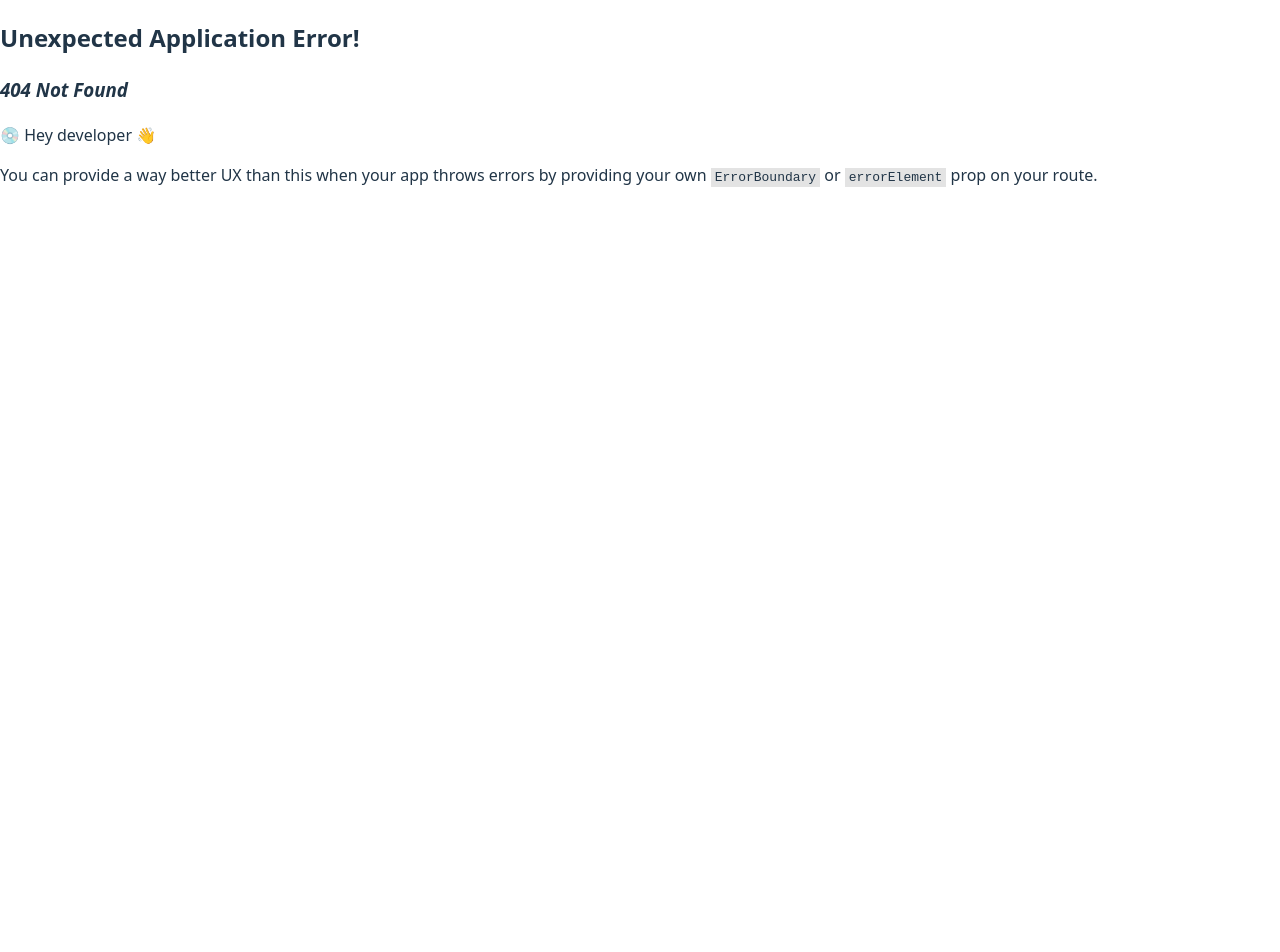
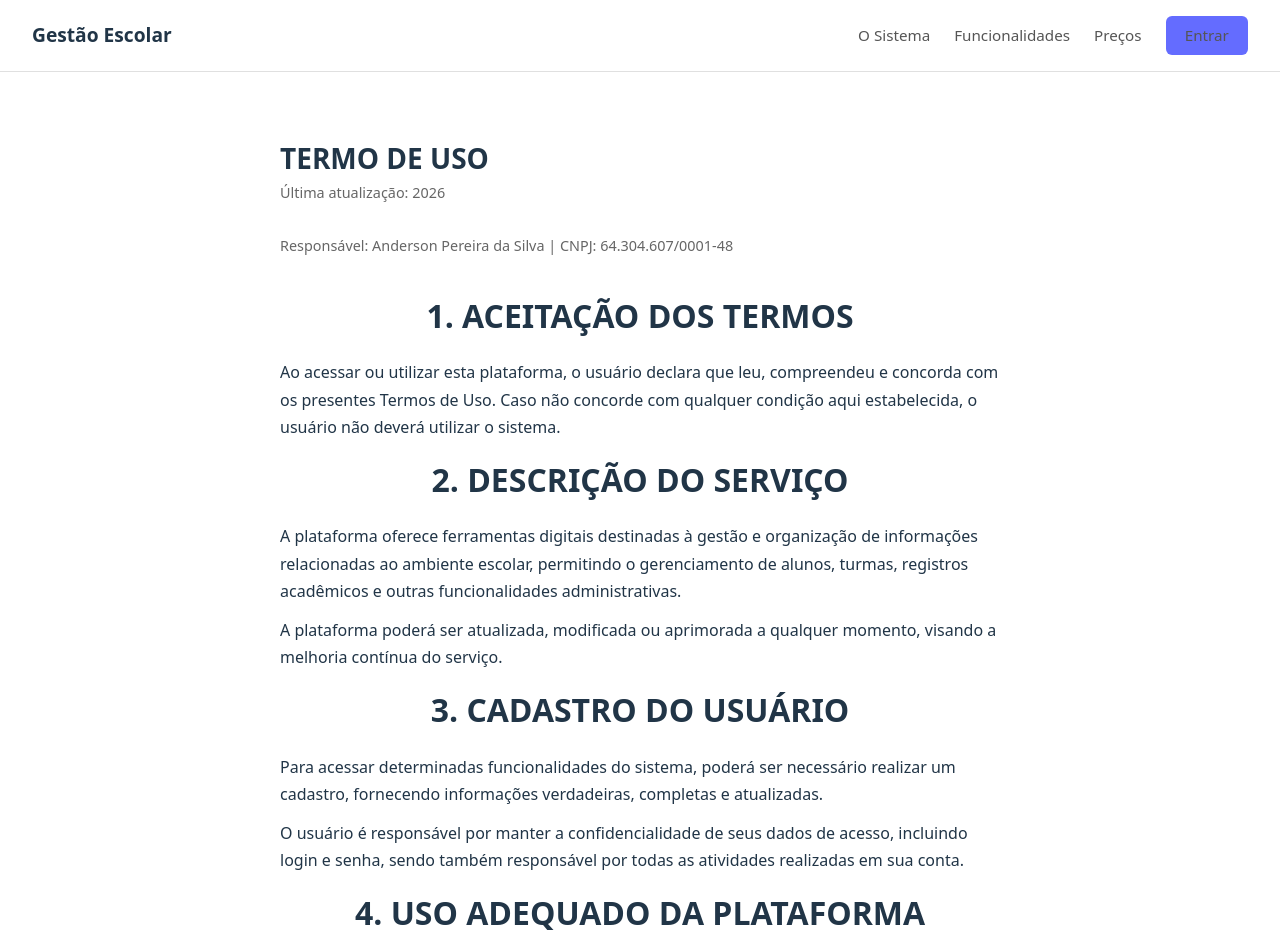
Before and after one commit to pereirasil/escola, a React (Vite) app: page /termo-de-uso in a window 1280 px wide. Before the commit this address had no page. Shown: the top 952 px of the page. Before the commit the page ends 820 px from the top, so only its background shows below. Built offline with nearby package versions, Linux system fonts and the light colour scheme.

Commit message:
feat: implementar checkbox para aceite dos termos de uso na tela de cadastro

```diff
--- a/src/index.css
+++ b/src/index.css
@@ -1417,6 +1417,45 @@ body {
   line-height: 1.5;
 }
 
+.auth-hero-trust {
+  font-size: 0.95rem;
+  color: rgba(255, 255, 255, 0.75);
+  margin: 0 0 1.5rem;
+  text-align: center;
+  padding: 0.85rem 1.25rem;
+  background: rgba(100, 108, 255, 0.08);
+  border-radius: 12px;
+  border: 1px solid rgba(100, 108, 255, 0.2);
+  animation: auth-trust-fade-in 0.8s ease-out;
+}
+
+.auth-hero-trust-highlight {
+  font-weight: 700;
+  color: #fff;
+  background: linear-gradient(90deg, #646cff 0%, #a78bfa 50%, #646cff 100%);
+  background-size: 200% auto;
+  -webkit-background-clip: text;
+  -webkit-text-fill-color: transparent;
+  background-clip: text;
+  animation: auth-trust-shimmer 3s ease-in-out infinite;
+}
+
+@keyframes auth-trust-fade-in {
+  from {
+    opacity: 0;
+    transform: translateY(8px);
+  }
+  to {
+    opacity: 1;
+    transform: translateY(0);
+  }
+}
+
+@keyframes auth-trust-shimmer {
+  0%, 100% { background-position: 0% center; }
+  50% { background-position: 100% center; }
+}
+
 .auth-hero-footer-text {
   font-size: 0.85rem;
   color: rgba(255, 255, 255, 0.4);
@@ -1745,6 +1784,29 @@ body {
 
 .auth-footer a {
   margin-left: 0.25rem;
+}
+
+.terms-container {
+  display: flex;
+  align-items: center;
+  gap: 8px;
+  margin-bottom: 1rem;
+}
+
+.terms-container input[type="checkbox"] {
+  flex-shrink: 0;
+  margin: 0;
+  width: auto;
+}
+
+.terms-container .terms-label {
+  display: inline-flex;
+  align-items: center;
+  gap: 4px;
+  font-size: 14px;
+  margin: 0;
+  white-space: nowrap;
+  cursor: pointer;
 }
 
 .register-section {
--- a/src/modules/auth/pages/Cadastro.jsx
+++ b/src/modules/auth/pages/Cadastro.jsx
@@ -12,6 +12,7 @@ export default function Cadastro() {
     responsible_name: '',
     cnpj: '',
     phone: '',
+    accepted_terms: false,
   })
   const [loading, setLoading] = useState(false)
   const [success, setSuccess] = useState(false)
@@ -26,8 +27,9 @@ export default function Cadastro() {
     e.preventDefault()
     setLoading(true)
     setPix(null)
+    const { accepted_terms, ...registerData } = form
     authService
-      .register(form)
+      .register(registerData)
       .then((res) => {
         setSuccess(true)
         setPix(res.data?.pix || null)
@@ -292,6 +294,19 @@ Assim que o pagamento for confirmado, em até 24 horas liberaremos seu acesso.
                     </button>
                   </div>
                 </label>
+                <div className="terms-container">
+                  <input
+                    type="checkbox"
+                    id="terms"
+                    name="accepted_terms"
+                    checked={form.accepted_terms}
+                    onChange={(e) => setForm({ ...form, accepted_terms: e.target.checked })}
+                    required
+                  />
+                  <label htmlFor="terms" className="terms-label">
+                    Li e concordo com o <Link to="/termo-de-uso">Termo de Uso</Link>
+                  </label>
+                </div>
                 <button type="submit" className="btn-primary" disabled={loading}>
                   {loading ? 'Cadastrando...' : 'Cadastrar'}
                 </button>
--- a/src/modules/auth/pages/Login.jsx
+++ b/src/modules/auth/pages/Login.jsx
@@ -135,6 +135,10 @@ export default function Login() {
             </div>
           </div>
 
+          <p className="auth-hero-trust">
+            Mais de <span className="auth-hero-trust-highlight">500 escolas</span> já confiam na nossa plataforma
+          </p>
+
           <p className="auth-hero-footer-text">
             Usado por escolas que buscam eficiência, organização e resultados.
           </p>
--- /dev/null
+++ b/src/modules/public/pages/TermoDeUso.jsx
@@ -0,0 +1,108 @@
+import { Helmet } from 'react-helmet-async'
+import { Link } from 'react-router-dom'
+import PublicNav from '../components/PublicNav'
+import PublicFooter from '../components/PublicFooter'
+import '../public.css'
+
+export default function TermoDeUso() {
+  return (
+    <div>
+      <Helmet>
+        <title>Termo de Uso - Sistema de Gestão Escolar</title>
+        <meta name="description" content="Termos de uso da plataforma de gestão escolar. Leia as condições de uso do sistema." />
+        <meta name="robots" content="index,follow" />
+        <link rel="canonical" href="https://gestaoescolar.com.br/termo-de-uso" />
+      </Helmet>
+
+      <header>
+        <PublicNav />
+      </header>
+
+      <main>
+        <section className="landing-section" style={{ paddingTop: '3rem', paddingBottom: '3rem' }}>
+          <div style={{ maxWidth: '720px', margin: '0 auto' }}>
+            <h1 style={{ fontSize: '1.75rem', marginBottom: '0.5rem' }}>TERMO DE USO</h1>
+            <p className="termo-de-uso-date">
+              Última atualização: 2026
+            </p>
+            <p className="termo-de-uso-date">
+              Responsável: Anderson Pereira da Silva | CNPJ: 64.304.607/0001-48
+            </p>
+
+            <div className="termo-de-uso-content">
+              <h2 className="termo-de-uso-h2">1. ACEITAÇÃO DOS TERMOS</h2>
+              <p>
+                Ao acessar ou utilizar esta plataforma, o usuário declara que leu, compreendeu e concorda com os presentes Termos de Uso. Caso não concorde com qualquer condição aqui estabelecida, o usuário não deverá utilizar o sistema.
+              </p>
+
+              <h2 className="termo-de-uso-h2">2. DESCRIÇÃO DO SERVIÇO</h2>
+              <p>
+                A plataforma oferece ferramentas digitais destinadas à gestão e organização de informações relacionadas ao ambiente escolar, permitindo o gerenciamento de alunos, turmas, registros acadêmicos e outras funcionalidades administrativas.
+              </p>
+              <p>
+                A plataforma poderá ser atualizada, modificada ou aprimorada a qualquer momento, visando a melhoria contínua do serviço.
+              </p>
+
+              <h2 className="termo-de-uso-h2">3. CADASTRO DO USUÁRIO</h2>
+              <p>
+                Para acessar determinadas funcionalidades do sistema, poderá ser necessário realizar um cadastro, fornecendo informações verdadeiras, completas e atualizadas.
+              </p>
+              <p>
+                O usuário é responsável por manter a confidencialidade de seus dados de acesso, incluindo login e senha, sendo também responsável por todas as atividades realizadas em sua conta.
+              </p>
+
+              <h2 className="termo-de-uso-h2">4. USO ADEQUADO DA PLATAFORMA</h2>
+              <p>
+                O usuário compromete-se a utilizar a plataforma de forma ética e legal, respeitando a legislação vigente.
+              </p>
+              <p>É proibido:</p>
+              <ul className="termo-de-uso-ul">
+                <li>utilizar a plataforma para atividades ilegais</li>
+                <li>tentar acessar áreas restritas sem autorização</li>
+                <li>realizar qualquer ação que comprometa a segurança do sistema</li>
+                <li>utilizar o sistema para distribuição de conteúdo fraudulento, ofensivo ou ilícito</li>
+              </ul>
+
+              <h2 className="termo-de-uso-h2">5. DISPONIBILIDADE DO SERVIÇO</h2>
+              <p>
+                A plataforma busca manter seus serviços disponíveis continuamente. No entanto, poderão ocorrer interrupções temporárias devido a manutenções, atualizações técnicas ou fatores externos fora do controle da plataforma.
+              </p>
+
+              <h2 className="termo-de-uso-h2">6. PROPRIEDADE INTELECTUAL</h2>
+              <p>
+                Todos os direitos relacionados à plataforma, incluindo seu código, design, funcionalidades e conteúdo, são protegidos pela legislação de propriedade intelectual.
+              </p>
+              <p>
+                É proibida a reprodução, modificação ou distribuição do sistema sem autorização.
+              </p>
+
+              <h2 className="termo-de-uso-h2">7. LIMITAÇÃO DE RESPONSABILIDADE</h2>
+              <p>
+                A plataforma não se responsabiliza por danos decorrentes do uso inadequado do sistema, falhas de conexão com a internet ou problemas técnicos que estejam fora de seu controle.
+              </p>
+
+              <h2 className="termo-de-uso-h2">8. ALTERAÇÕES NOS TERMOS</h2>
+              <p>
+                Estes Termos de Uso poderão ser atualizados ou modificados a qualquer momento. A versão mais recente estará sempre disponível na plataforma.
+              </p>
+              <p>
+                O uso contínuo do sistema após alterações implica na aceitação dos novos termos.
+              </p>
+
+              <h2 className="termo-de-uso-h2">9. CONTATO</h2>
+              <p>
+                Em caso de dúvidas sobre estes Termos de Uso, o usuário poderá entrar em contato através dos canais de suporte disponibilizados na plataforma.
+              </p>
+            </div>
+
+            <p style={{ marginTop: '2rem' }}>
+              <Link to="/cadastro" style={{ color: '#646cff', textDecoration: 'none' }}>Voltar ao cadastro</Link>
+            </p>
+          </div>
+        </section>
+      </main>
+
+      <PublicFooter />
+    </div>
+  )
+}
--- a/src/modules/public/public.css
+++ b/src/modules/public/public.css
@@ -99,6 +99,33 @@
 .landing-section-alt .landing-section {
   padding-left: 2rem;
   padding-right: 2rem;
+}
+
+.termo-de-uso-date {
+  color: rgba(255, 255, 255, 0.6);
+  font-size: 0.9rem;
+  margin: 0 0 2rem;
+}
+
+.termo-de-uso-content {
+  line-height: 1.7;
+  color: inherit;
+}
+
+.termo-de-uso-content p {
+  margin: 0 0 0.75rem;
+}
+
+.termo-de-uso-h2 {
+  font-size: 1.1rem;
+  font-weight: 600;
+  margin: 1.5rem 0 0.5rem;
+  text-align: left;
+}
+
+.termo-de-uso-ul {
+  margin: 0.5rem 0 0.75rem 1.5rem;
+  padding: 0;
 }
 
 .landing-section h2 {
@@ -446,6 +473,10 @@
     color: #213547;
   }
 
+  .termo-de-uso-date {
+    color: #666;
+  }
+
   .landing-section > p {
     color: #666;
   }
--- a/src/routes/PublicRoutes.jsx
+++ b/src/routes/PublicRoutes.jsx
@@ -1,5 +1,6 @@
 import Login from '../modules/auth/pages/Login';
 import Cadastro from '../modules/auth/pages/Cadastro';
+import TermoDeUso from '../modules/public/pages/TermoDeUso';
 import LandingPage from '../modules/public/pages/LandingPage';
 import SistemaEscolar from '../modules/public/pages/SistemaEscolar';
 import Funcionalidades from '../modules/public/pages/Funcionalidades';
@@ -16,4 +17,5 @@ export const publicRoutes = [
   { path: '/gestao-de-notas', element: <GestaoDeNotas /> },
   { path: '/login', element: <Login /> },
   { path: '/cadastro', element: <Cadastro /> },
+  { path: '/termo-de-uso', element: <TermoDeUso /> },
 ];
```
